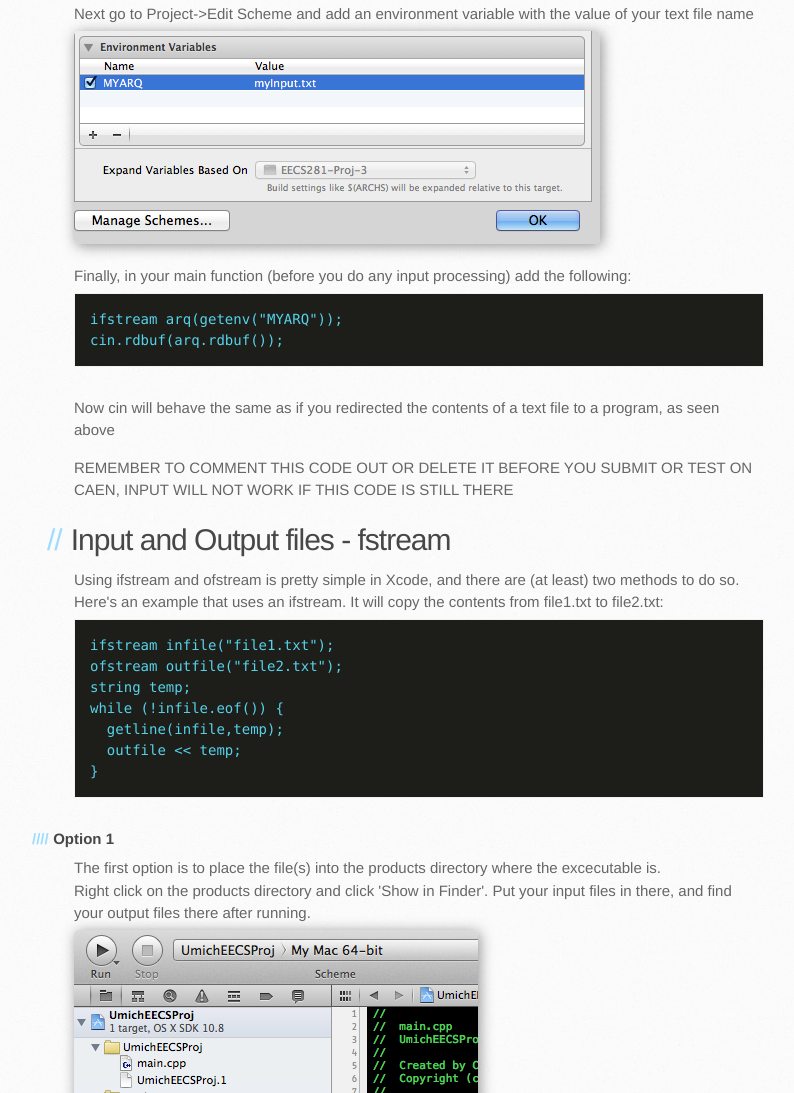
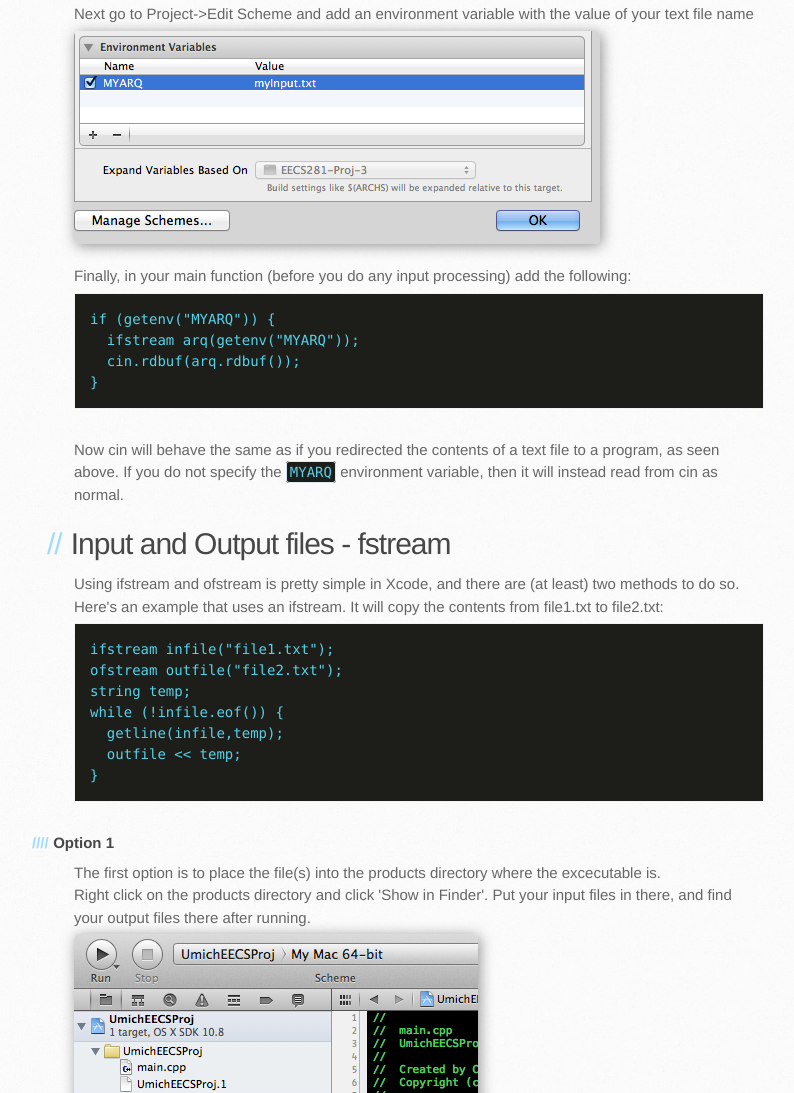
Before and after one commit to jtdaugh/xcode-umich, a plain HTML site: page index.html in a window 1280 px wide. Shown: the part 4506-5599 px from the top of the page, without its empty margins (96-890 px from the left). Drawn offline with nearby package versions, Linux system fonts and the light colour scheme.

Commit message:
Add null check to cin redirection
Lots of students would put this code in their project and have it fail
in some mysterious way on the autograder. By just not redirecting if
there's nowhere to redirect to, it should work seamlessly on the
autograder, which doesn't set any special environment variables in this
way.

```diff
--- a/index.html
+++ b/index.html
@@ -109,15 +109,13 @@
           <img src="images/redirect2.png">
           <p>Finally, in your main function (before you do any input processing) add the following:</br>
 <pre>
-ifstream arq(getenv("MYARQ"));
-cin.rdbuf(arq.rdbuf());
+if (getenv("MYARQ")) {
+  ifstream arq(getenv("MYARQ"));
+  cin.rdbuf(arq.rdbuf());
+}
 </pre>
           </p>
-          <p>Now cin will behave the same as if you redirected the contents of a text file to a program, as seen above
-          </p>
-          <p><b>REMEMBER TO COMMENT THIS CODE OUT OR DELETE IT BEFORE YOU SUBMIT OR TEST ON CAEN, INPUT WILL NOT WORK IF THIS CODE IS STILL THERE</b>
-          </p>
-
+          <p>Now cin will behave the same as if you redirected the contents of a text file to a program, as seen above. If you do not specify the <code>MYARQ</code> environment variable, then it will instead read from cin as normal.</p>
 
           <h1 id="4">Input and Output files - fstream</h1>
            <p style="margin-top:7px;">Using ifstream and ofstream is pretty simple in Xcode, and there are (at least) two methods to do so. Here's an example that uses an ifstream. It will copy the contents from file1.txt to file2.txt:</p>
```
